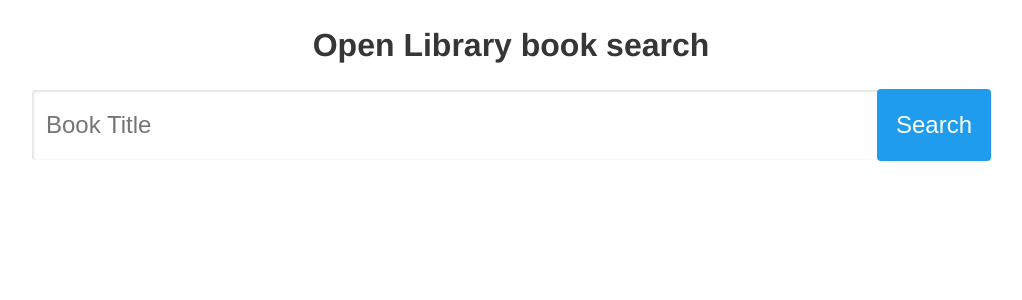
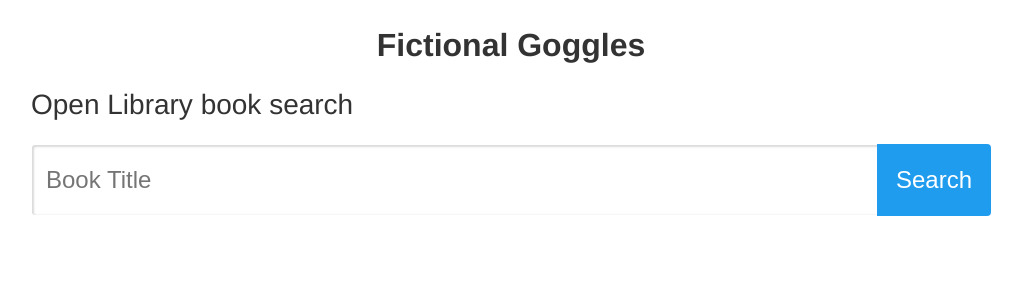
Before and after one commit to zkm/fictional-goggles, a React (Create React App) app: page / in a window 1280 px wide. Shown: the top 300 px of the page, without its empty margins (129-1151 px from the left). Built offline with nearby package versions, Linux system fonts and the light colour scheme.

Commit message:
cosmetic changes and displaying of book covers, still need to handle covers that return -1

```diff
--- a/src/App.js
+++ b/src/App.js
@@ -23,7 +23,8 @@ class App extends Component {
 			<Fragment>
 				<section>
 					<div className="container">
-						<h1>Open Library book search</h1>
+						<h1>Fictional Goggles</h1>
+						<h2>Open Library book search</h2>
 					</div>
 				</section>
 				<Search onQueryChange={this.onQueryChange} onSearch={this.onSearch} query={this.state.query} />
--- a/src/Book.js
+++ b/src/Book.js
@@ -1,12 +1,12 @@
 import React from 'react';
 
 const Book = ({ book }) => {
-	const { title, author_name = [], key } = book;
+	const { title, author_name, cover_i = [], key } = book;
 
 	return (
 		<div className="book">
 			<p className="book-cover">
-				<img src="https://placekitten.com/g/465/475" alt="cover" />
+				{cover_i ? <img src={`http://covers.openlibrary.org/b/id/${cover_i}.jpg`} alt="cover" /> : ''}
 			</p>
 			<div className="book-content">
 				<p className="book-title">
@@ -18,8 +18,7 @@ const Book = ({ book }) => {
 					</p>}
 			</div>
 			<footer className="book-footer">
-				<a href={`https://openlibrary.org${key}`}>Add Book</a>
-				<a href={`https://openlibrary.org${key}`}>Remove Book</a>
+				<a href={`https://openlibrary.org${key}`}>Add/Remove Book</a>
 			</footer>
 		</div>
 	);
--- a/src/BookList.js
+++ b/src/BookList.js
@@ -4,7 +4,7 @@ import Book from './Book';
 const BookList = ({ loading = false, books = [], count = 0 }) => {
 	return (
 		<section>
-			<div className="container">
+			<div className="flex-container">
 				{loading}
 				{books.length > 0 &&
 					<p>
--- a/src/index.scss
+++ b/src/index.scss
@@ -1,102 +1,90 @@
 $font-stack: Helvetica, sans-serif;
 $primary-color: #333;
+$secondary-color: #4a4a4a;
+$link-color: #209cee;
+$button-text: #fff;
+$border-color: #dbdbdb;
 
 *,
 *::before,
 *::after {
 	box-sizing: inherit;
 }
-
 body {
+	color: $primary-color;
 	font: 100% $font-stack;
-	color: $primary-color;
 }
-
 a {
-	color: #3273dc;
+	color: $link-color;
 	cursor: pointer;
 	text-decoration: none;
 }
-
 p {
-	margin-bottom: 1.5rem;
-	color: #4a4a4a;
+	color: $primary-color;
+	display: block;
 	font-size: 1.25rem;
 	font-weight: 400;
 	line-height: 1.25;
+	margin-bottom: 1.5rem;
+	width: 100%;
 }
-
 h1 {
-	color: #363636;
+	color: $primary-color;
 	font-size: 2rem;
 	font-weight: 600;
 	line-height: 1.125;
+	text-align: center;
 	word-break: break-word;
-	text-align: center;
 }
-
+h2 {
+	color: $primary-color;
+	font-size: 1.75rem;
+	font-weight: 400;
+	line-height: 1.125;
+	word-break: break-word;
+}
 img {
 	max-width: 100%;
 }
-
 section {
 	padding: 0 1.5rem;
 }
-
 input {
-	background-color: white;
-	color: #363636;
-	box-shadow: rgba(10, 10, 10, 0.1) 1px 1px 2px 1px inset;
-	max-width: 100%;
-	width: 100%;
-	align-items: center;
-	border-color: #dbdbdb;
 	border: 1px solid transparent;
 	border-radius: 4px;
-	border-bottom-right-radius: 0;
-	border-top-right-radius: 0;
+	box-shadow: $border-color 1px 1px 2px 1px inset;
+	color: $primary-color;
 	display: inline-flex;
-	font-size: 1rem;
+	font-size: 1.5rem;
 	height: 2.25em;
-	justify-content: flex-start;
 	line-height: 1.5;
-	padding-bottom: calc(0.375em - 1px);
-	padding-left: calc(0.625em - 1px);
-	padding-right: calc(0.625em - 1px);
-	padding-top: calc(0.375em - 1px);
+	padding: calc(0.375em - 1px) calc(0.625em - 1px);
 	position: relative;
-	vertical-align: top;
+	width: 100%;
+}
+button {
+	align-items: center;
+	background-color: $link-color;
+	border: 1px solid transparent;
+	border-color: transparent;
+	border-radius: 0 4px 4px 0;
+	box-shadow: none;
+	color: $button-text;
+	display: inline-flex;
 	font-size: 1.5rem;
-}
-
-button {
-	border-bottom-left-radius: 0;
-	border-top-left-radius: 0;
-	font-size: 1.5rem;
-	background-color: #209cee;
-	border-color: transparent;
-	color: #fff;
-	border-width: 1px;
-	cursor: pointer;
+	height: 2.25em;
 	justify-content: center;
-	padding-bottom: calc(0.375em - 1px);
-	padding-left: 0.75em;
-	padding-right: 0.75em;
-	padding-top: calc(0.375em - 1px);
+	line-height: 1.5;
+	padding: calc(0.375em - 1px) 0.75em;
 	text-align: center;
 	white-space: nowrap;
-	align-items: center;
-	border: 1px solid transparent;
-	border-radius: 4px;
-	box-shadow: none;
-	display: inline-flex;
-	height: 2.25em;
-	line-height: 1.5;
-	position: relative;
-	vertical-align: top;
 }
-
-.container {
+.flex-container {
+	display: flex;
+	flex-wrap: wrap;
+}
+.container,
+.flex-container {
 	margin: 0 auto;
 	position: relative;
 
@@ -108,14 +96,18 @@ button {
 		max-width: 1152px;
 		width: 1152px;
 	}
-
 	@media screen and (min-width: 1088px) {
 		max-width: 960px;
 		width: 960px;
 	}
 }
 
-.field .control {
+.field {
+	display: flex;
+	justify-content: flex-start;
+}
+
+.control {
 	clear: both;
 	font-size: 1rem;
 	position: relative;
@@ -123,34 +115,58 @@ button {
 	&:first-child {
 		flex-grow: 1;
 	}
-}
-
-.field {
-	display: flex;
-	justify-content: flex-start;
 	&:not(:last-child) {
 		margin-right: -1px;
 	}
 }
-
 .book {
-	border-radius: 0.25rem;
-	box-shadow: 0 0.5em 1em -0.125em rgba(10, 10, 10, 0.1), 0 0px 0 1px rgba(10, 10, 10, 0.02);
-	color: #4a4a4a;
+	border-radius: 1.25rem;
+	box-shadow: 0 0.5em 1em -0.125em $border-color;
+	color: $primary-color;
+	height: fit-content;
+	flex: 1 1 25%;
+	margin: 0 .5em 2em;
 	max-width: 100%;
 	position: relative;
-	display: inline-block;
+	.book-cover {
+		width: 100%;
+		text-align: center;
+		img {
+			display: block;
+			margin: auto;
+		}
+	}
+	.book-content {
+		padding: 0 1.5rem;
+	}
+	.book-cover,
+	.book-title {
+		margin: 0;
+	}
 
-	.book-content {
-		padding: 1.5rem;
+	.book-title {
+		color: $primary-color;
+		font-size: 2rem;
+		font-weight: 600;
+		line-height: 1.125;
+		margin: 0;
+	}
+	.book-author {
+		color: $secondary-color;
+		font-size: 1.25rem;
+		font-weight: 400;
+		line-height: 1.25;
+		margin: .5rem 0 1.5rem;
 	}
 }
-
 .book-footer {
-	background-color: transparent;
-	border-top: 1px solid #dbdbdb;
-	align-items: stretch;
 	display: flex;
+	width: 100%;
+	height: 50px;
+	margin: auto;
+	border-top: 1px solid $border-color;
+	align-items: center;
+	justify-content: center;
 
 	a {
 		align-items: center;
```
Also changed, not shown: 1 other file (tests, documents, lock files or other folders).
